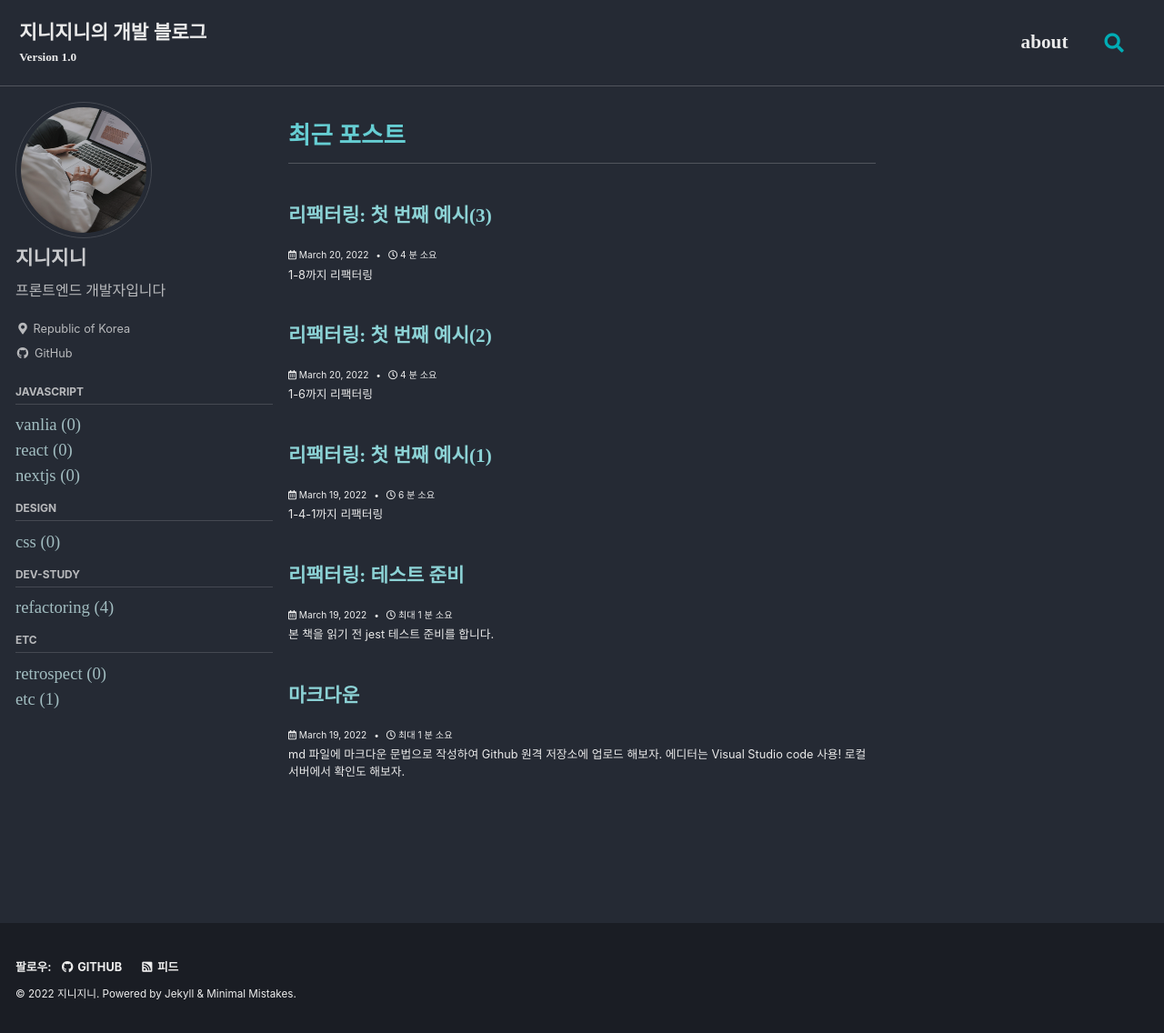
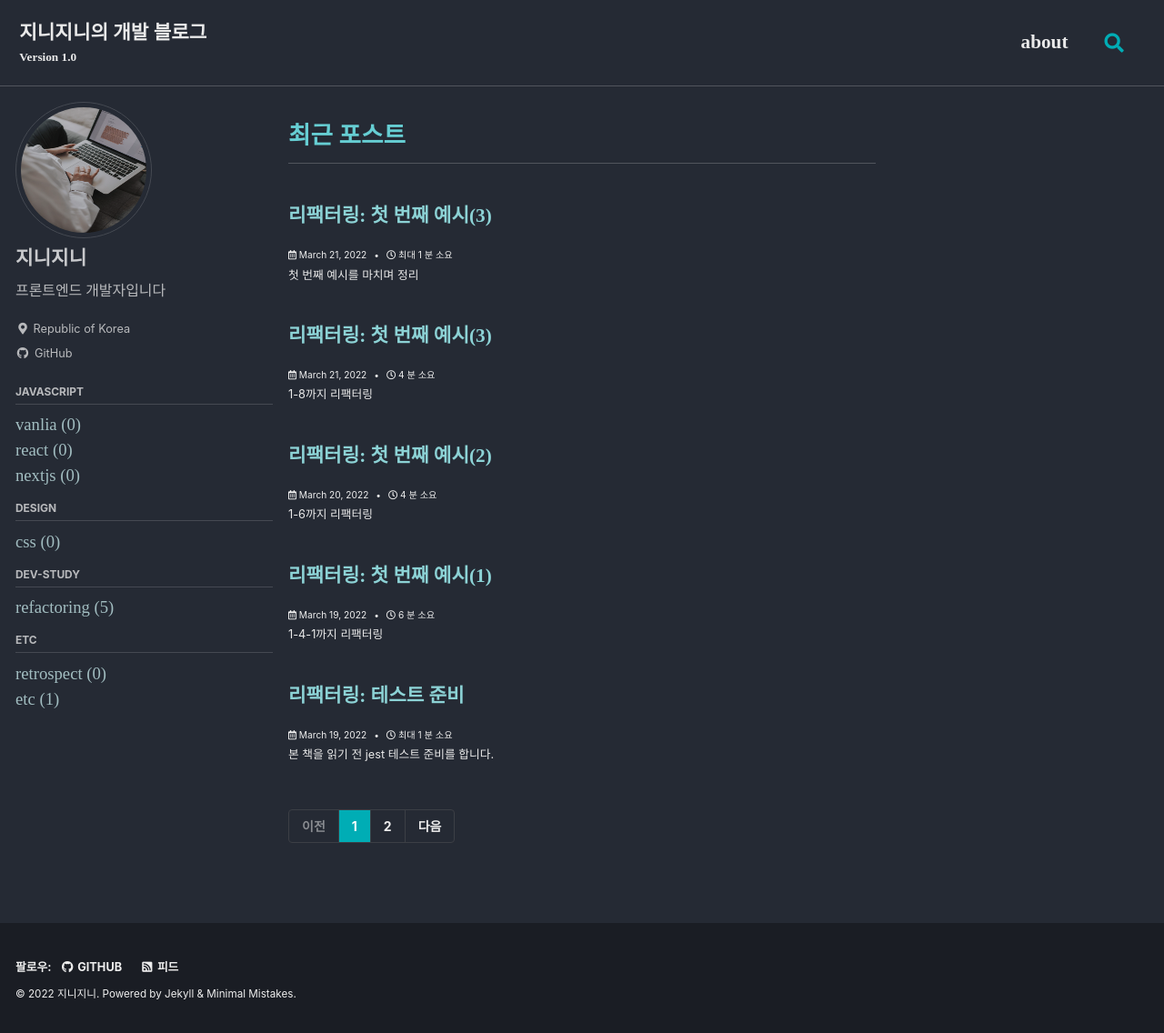
Before and after one commit to uhj1993/uhj1993.github.io, a Jekyll site: the page built from index.html, in a window 1280 px wide and 1136 px high. Shown: the whole window at 91% size. Built offline with Jekyll 4.4.1, drawn with Linux system fonts in a browser that asks for light colours; cached includes are drawn as plain includes; some web fonts are replaced; the list of posts is cut into pages by our own code; part of the change alters nothing that is shown.

Commit message:
feat: 리팩터링 1-10

```diff
--- a/_posts/refactoring/2022-03-21-chapter0103.md
+++ b/_posts/refactoring/2022-03-21-chapter0103.md
@@ -10,8 +10,8 @@ tags:
 toc: true
 toc_sticky: true
 
-date: 2022-03-20
-last_modified_at: 2022-03-20
+date: 2022-03-21
+last_modified_at: 2022-03-21
 ---
 
 ## 1. 리팩터링 첫 번째 예시
--- /dev/null
+++ b/_posts/refactoring/2022-03-21-chapter0104.md
@@ -0,0 +1,52 @@
+---
+title: "리팩터링: 첫 번째 예시(3)"
+excerpt: "첫 번째 예시를 마치며 정리"
+
+categories:
+  - refactoring
+tags:
+  - [refactoring]
+
+toc: true
+toc_sticky: true
+
+date: 2022-03-21
+last_modified_at: 2022-03-21
+---
+
+## 1. 리팩터링 첫 번째 예시
+
+### 1.10 마치며
+
+#### 다양한 리팩터링 기법
+
+- 함수 추출하기
+- 변수 인라인하기
+- 함수 옮기기
+- 조건부 로직을 다형성으로 바꾸기 ...
+
+#### 세 단계로 진행
+
+1. 원본 함수를 중첩 함수 여러 개로 나눈다.
+2. **단어 쪼개기**를 적용해서 계산 코드와 출력 코드를 분리했다.
+3. 계산 로직을 다형성으로 표현했다.
+
+#### 좋은 코드를 가늠하는 확실한 방법은 '얼마나 수정하기 쉬운가'다.
+
+### 1.11 궁금한 내용
+
+- 타입 코드를 서브클래스로 바꾸기?
+  - 타입 코드란? : 오브젝트의 종류를 표현하는 값
+  - 슈퍼클래스? : 상속되는 클래스
+  - 서브클래스? : 상속을 받는 클래스
+    - 클래스를 상속 받기위해서는 클래스 정의후에 옆에 extends를 적고 상속받을 클래스 이름을 쓰면된다.
+      ex: `class SubClass extends SuperClass`
+       `class TragedyCalculator extends PerformanceCalculator`
+- 자바스크립트에서는 생성자가 서브클래스의 인스턴스를 반환할 수 없다.
+- [팩터리 함수란?](https://ui.toast.com/weekly-pick/ko_20160905)
+
+### 1.12 회고
+
+- 저자는 사람들에게 자신이 리팩터링 하는 과정을 보여줄 때마다 각 단계를 굉장히 잘게 나누고 매번 컴파일하고 테스트하여 작동하는 상태로 유지한다는 사실에 놀란다고 적혀있는데, 실로 그렇다. 처음에는 그대로 내버려둬도 괜찮은 statement()라고 생각했으나, 리팩터링 과정과 결과를 보니 너무도 경이로웠다. 테스트 역시 fail이 날 것 같은데 보란듯이 pass가 뜬다.
+- 클래스 부분에서부터 지식이 부족한지 이해하기 조금 어려웠다. 다시 한 번 복습해야겠다.
+- 한 번에 이 책을 흡수할 수는 없겠지만 조금씩 내 것으로 만들고 싶다. 이 책을 지금에야 알게 되어서 무척 기쁘다.
```
